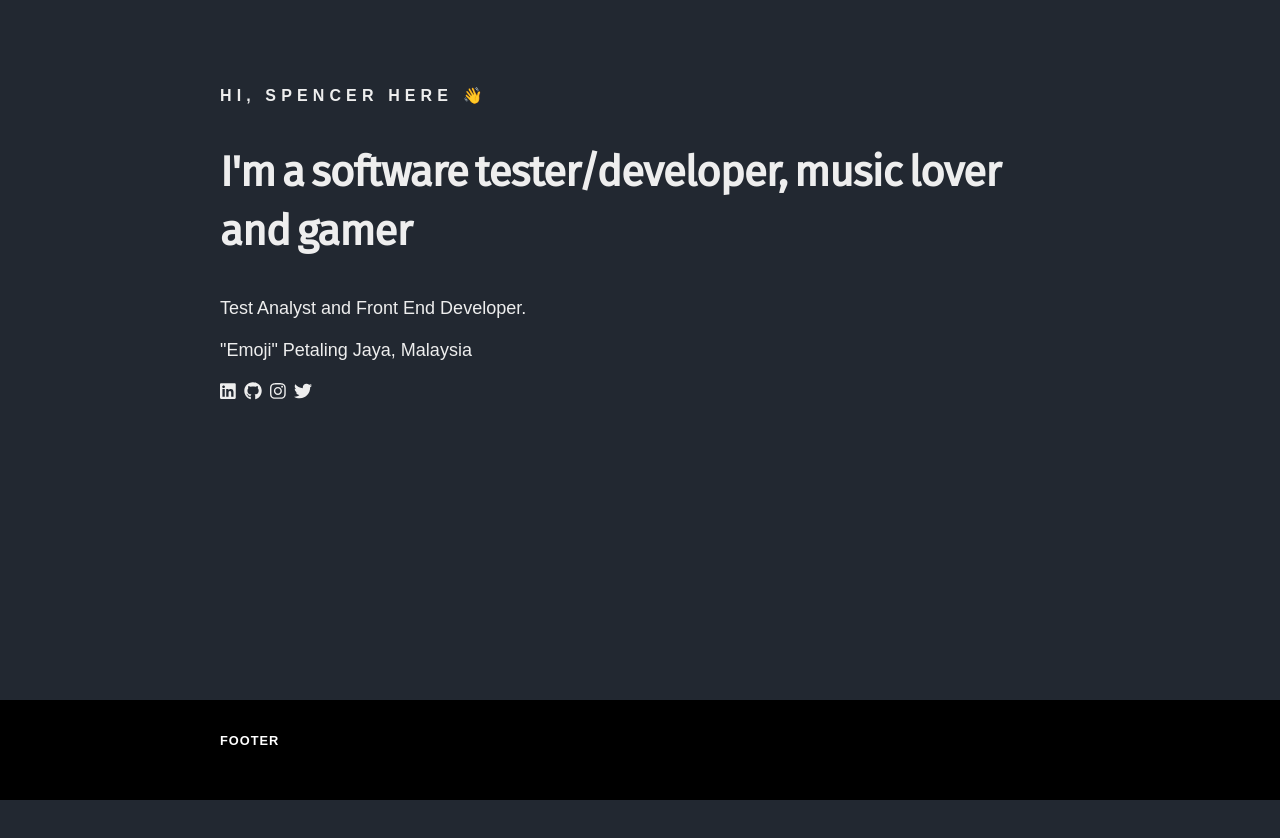
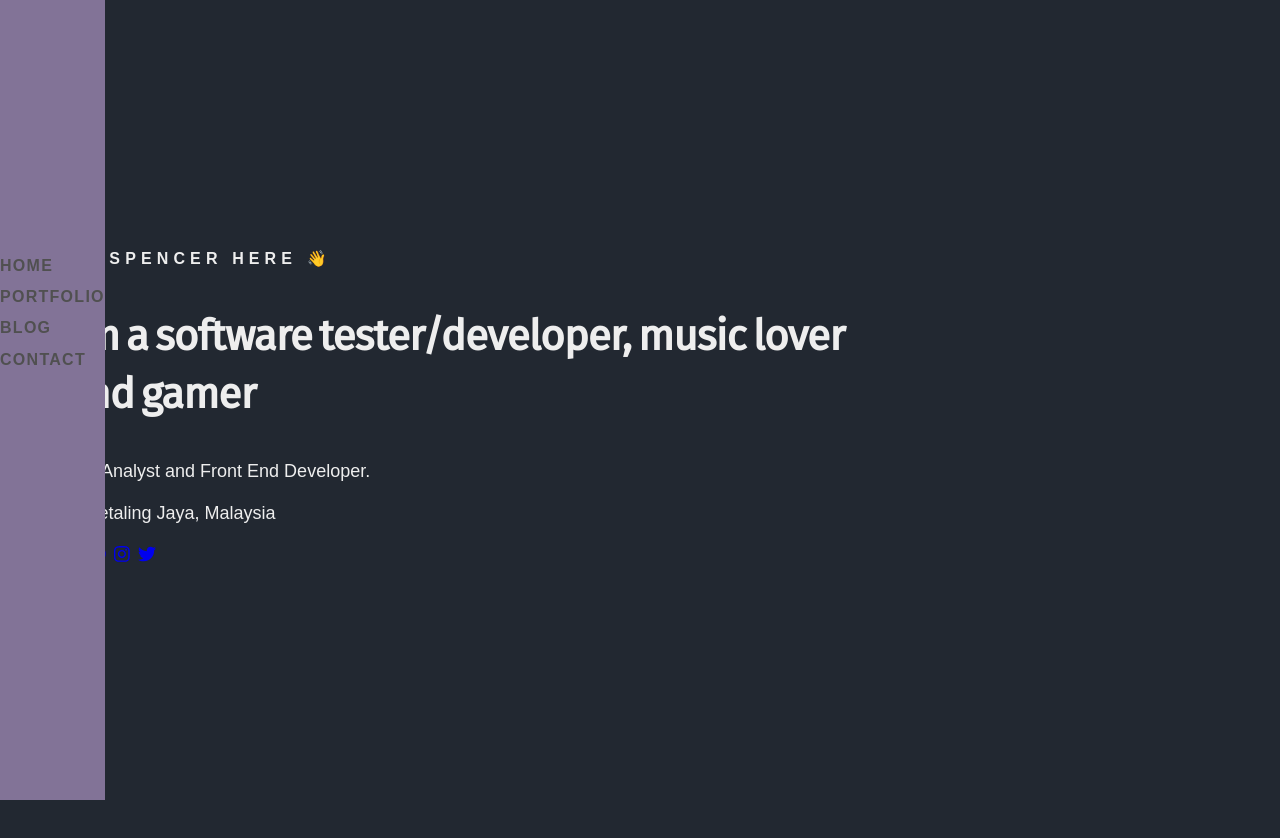
Before and after one commit to coderamen/coderamenPF, a Gatsby site: page / in a window 1280 px wide. Before the commit the page ends 800 px from the top, so only its background shows below. Built offline with nearby package versions, Linux system fonts and the light colour scheme; Gatsby itself is replaced by a stand-in of ours.

Commit message:
add sidebar and background color

```diff
--- a/src/components/header.js
+++ b/src/components/header.js
@@ -1,33 +1,63 @@
 import { Link } from "gatsby"
 import PropTypes from "prop-types"
 import React from "react"
+import styled from 'styled-components'
+
+const StyledSideBar = styled.div`
+    @media (min-width: 1440px) {
+      width: 240px;
+    }
+    @media screen and (min-width: 1440px) {
+      padding-top: 32px;
+      padding-left: 32px;
+      padding-right: 32px;
+    }
+    display: flex;
+    flex-direction: column;
+    justify-content: center;
+    position: fixed;
+    top: 0px;
+    bottom: 0px;
+    left: 0px;
+    background-color: #827397;
+    padding-top: 20px;
+    .menu {
+      display: flex;
+      flex-direction: column;
+      flex: 0 0 42%;
+    }
+    ul {
+      list-style: none;
+      margin: 0;
+      padding: 0;
+    }
+    li {
+      margin: 0.8vh 0;
+    }
+    a {
+      font-size: 16px;
+      letter-spacing: 0.08em;
+      color: rgb(80, 80, 80);
+      font-weight: 600;
+      text-transform: uppercase;
+      text-decoration: none;
+    }
+`
+
 
 const Header = ({ siteTitle }) => (
-  <header
-    style={{
-      marginBottom: `1.45rem`,
-    }}
-  >
-    <div
-      style={{
-        margin: `0 auto`,
-        maxWidth: 960,
-        padding: `1.45rem 1.0875rem`,
-      }}
-    >
-      <h1 style={{ margin: 0 }}>
-        <Link
-          to="/"
-          style={{
-            color: `white`,
-            textDecoration: `none`,
-          }}
-        >
-          {siteTitle}
-        </Link>
-      </h1>
+  <StyledSideBar>
+    <div style={{ flex: `0 0 25%` }} />
+    <div className="menu">
+      <ul>
+        <li><Link to="/">Home</Link></li>
+        <li><Link to="/">Portfolio</Link></li>
+        <li><Link to="/">Blog</Link></li>
+        <li><Link to="/">Contact</Link></li>
+      </ul>
     </div>
-  </header>
+    <div style={{ flex: `0 0 25%` }} />
+  </StyledSideBar>
 )
 
 Header.propTypes = {
--- a/src/components/hero.js
+++ b/src/components/hero.js
@@ -30,6 +30,9 @@ const StyledSection = styled.section`
         padding-right: 8px;
 
     }
+    a:link:active, a:visited {
+        color: white;
+    }
 `
 
 const Hero = () => {
@@ -42,12 +45,20 @@ const Hero = () => {
                 I'm a software tester/developer, music lover and gamer
             </h2>
             <p>Test Analyst and Front End Developer.</p>
-            <p>"Emoji" Petaling Jaya, Malaysia</p>
+            <p><span role="img" aria-label="emoji">📍</span>Petaling Jaya, Malaysia</p>
             <div>
-                <FontAwesomeIcon className="iconPad" icon={faLinkedin}/>
-                <FontAwesomeIcon className="iconPad" icon={faGithub}/>
-                <FontAwesomeIcon className="iconPad" icon={faInstagram}/>
-                <FontAwesomeIcon className="iconPad" icon={faTwitter}/>
+                <a href="/">
+                    <FontAwesomeIcon className="iconPad" icon={faLinkedin}/>
+                </a>
+                <a href="/">
+                    <FontAwesomeIcon className="iconPad" icon={faGithub}/>
+                </a>
+                <a href="/">
+                    <FontAwesomeIcon className="iconPad" icon={faInstagram}/>
+                </a>
+                <a href="/">
+                    <FontAwesomeIcon className="iconPad" icon={faTwitter}/>
+                </a>
             </div>
         </StyledSection>
     )
--- a/src/components/layout.js
+++ b/src/components/layout.js
@@ -6,17 +6,24 @@ import Header from './header'
 import Footer from './footer'
 
 const StyledLayout = styled.div`
-    width: 100%;
-    min-height: 100vh;
-    margin: 0 auto;
-    display: grid;
-    grid-template-rows: auto 1fr auto;
-    grid-template-columns: 100%;
+    @media (min-width: 1440px) {
+        margin-left: 300px;
+    }
+    @media (min-width: 768px) {
+        min-height: 100vh;
+        padding-bottom: 120px;
+    }
+    @media screen and (min-width: 1440px) {
+        padding-left: 32px;
+        padding-right: 32px;
+    }
+    display: flex;
+    flex-direction: column;
+    justify-content: center;
     .main-content {
         width: 100%;
         max-width: 52.5rem;
-        margin: 0 auto;
-        padding: 0 2.5rem;
+        padding: 0 64px;
     }
 `
 
@@ -28,7 +35,6 @@ const Layout = ({ children }) => {
             <GlobalStyle />
             <Header />
             <div className="main-content">{ children }</div>
-            <Footer />
         </StyledLayout>
     )
 }
```
